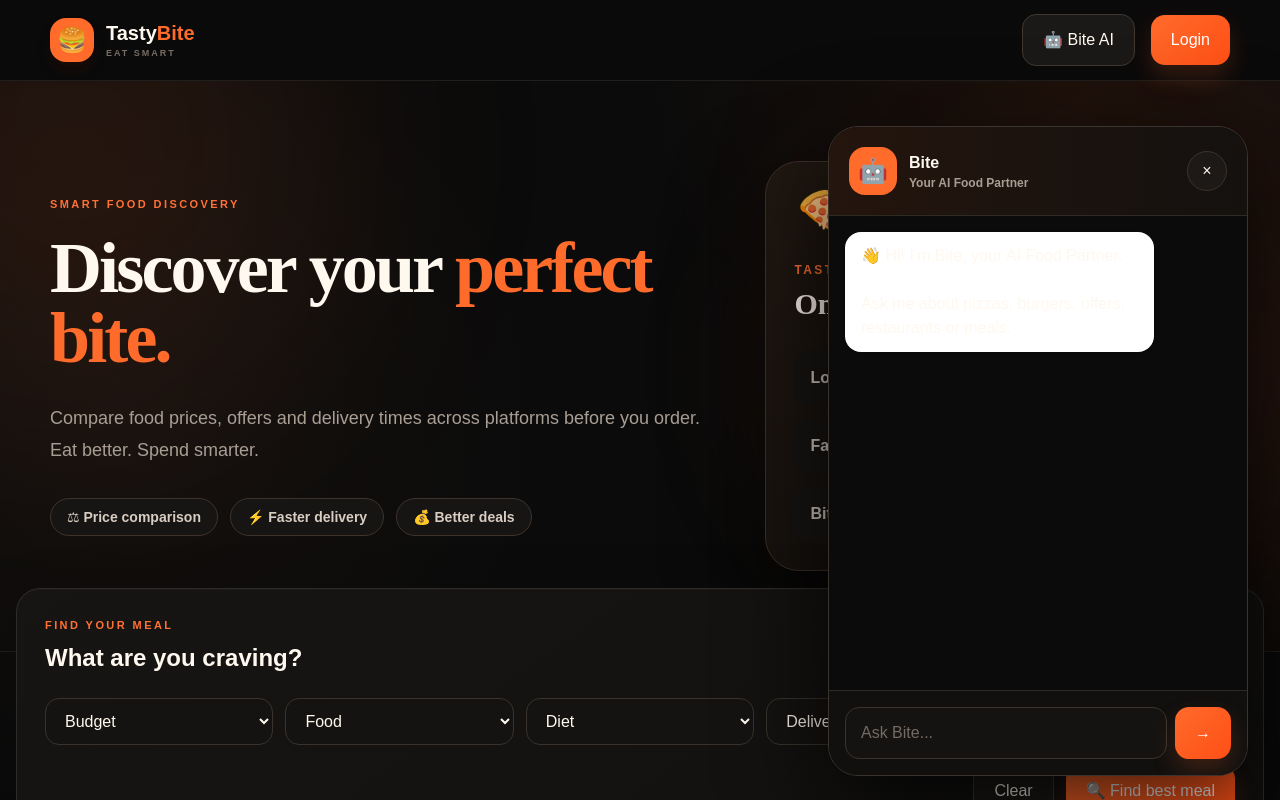
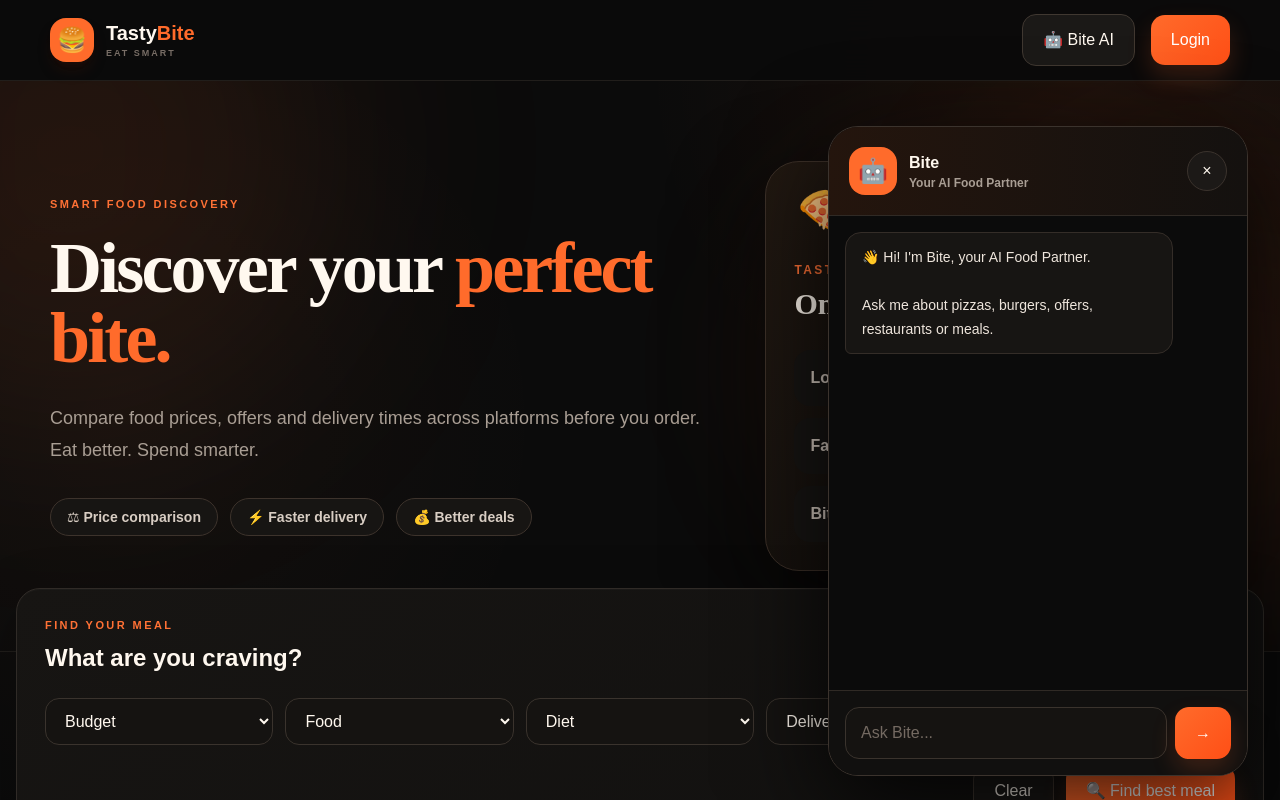
Before and after one commit to Codykush/TastyyBite, a React (Vite) app: page / in a window 1280 px wide. Both pictures are taken after a click on the button "🤖 Bite AI". Shown: the top 800 px of the page. Built offline with nearby package versions, Linux system fonts and the light colour scheme; no server answers.

Commit message:
Polish TastyBite food and AI experience

```diff
--- a/src/components/ChatMessage.jsx
+++ b/src/components/ChatMessage.jsx
@@ -1,43 +1 @@
-function ChatMessage({ sender, text }) {
-
-    return (
-
-        <div
-
-            className={`mb-4 flex ${
-
-                sender === "user"
-
-                    ? "justify-end"
-
-                    : "justify-start"
-
-            }`}
-
-        >
-
-            <div
-
-                className={`max-w-[80%] rounded-2xl px-4 py-3 whitespace-pre-line ${
-
-                    sender === "user"
-
-                        ? "bg-red-500 text-white"
-
-                        : "bg-white shadow"
-
-                }`}
-
-            >
-
-                {text}
-
-            </div>
-
-        </div>
-
-    );
-
-}
-
-export default ChatMessage;
+function ChatMessage({sender,text}){const isAI=sender!=="user";return <div className={`mb-4 flex ${isAI?"justify-start":"justify-end"}`}><div className={`max-w-[85%] whitespace-pre-line rounded-2xl px-4 py-3 text-sm font-medium leading-6 ${isAI?"rounded-bl-md border border-[#342d28] bg-[#171513] text-[#eee5dc]":"rounded-br-md bg-[#ff6b2b] text-white shadow-lg shadow-orange-950/20"}`}>{text}</div></div>}export default ChatMessage;
```
